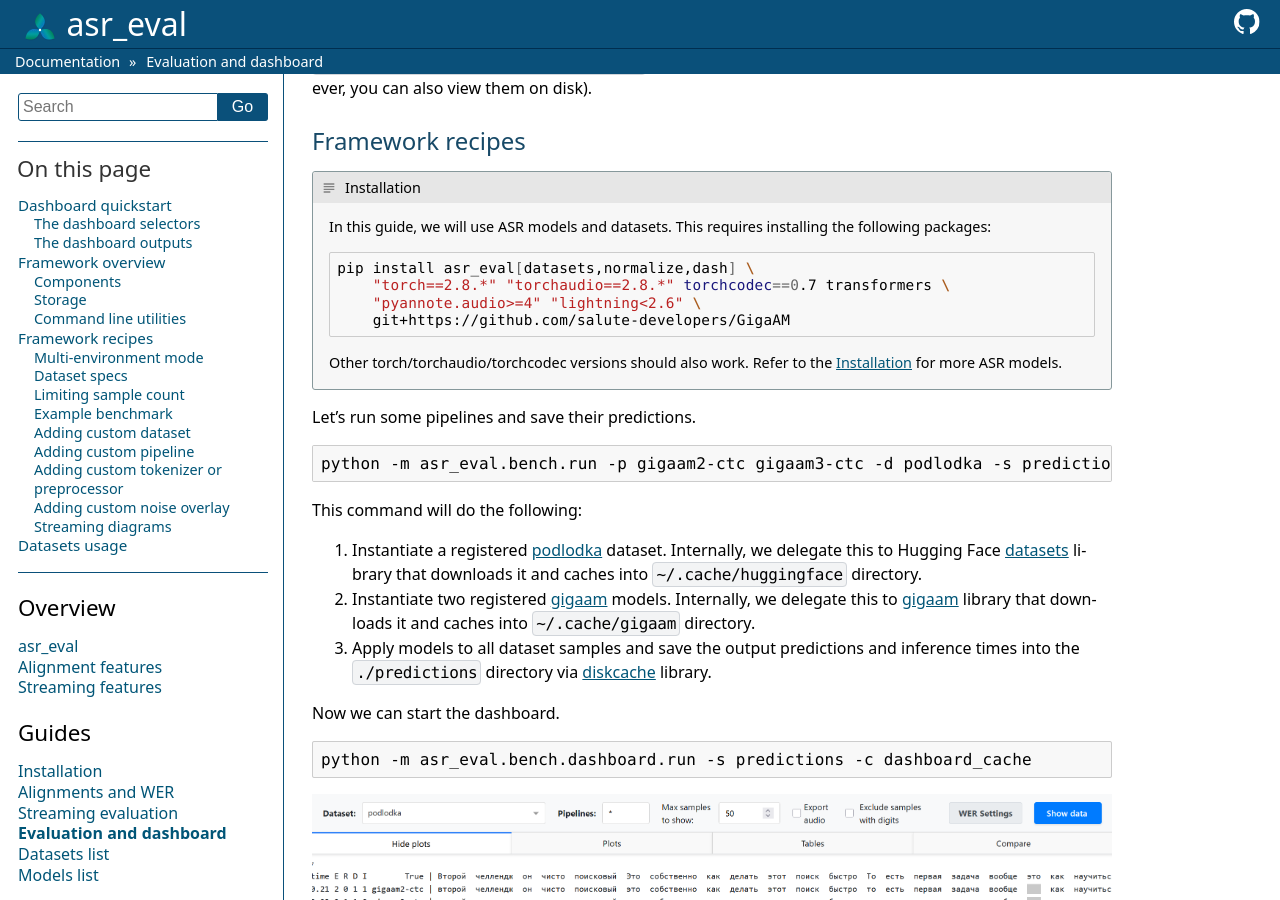
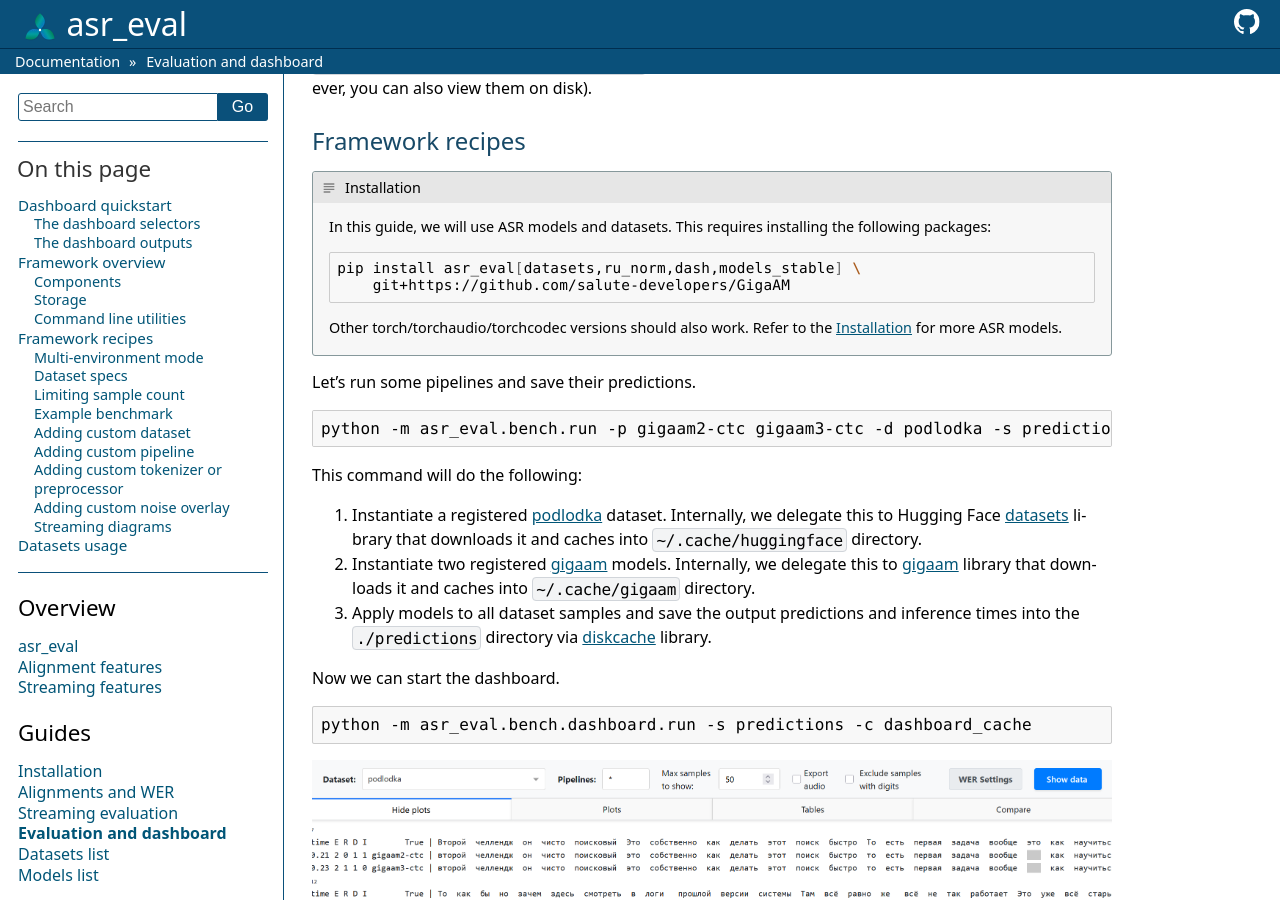
Before and after one commit to SibNN/asr_eval, a Sphinx documentation site: the page built from docs/source/guide_evaluation_dashboard.rst, in a window 1280 px wide and 900 px high, scrolled down 5147 px. Built offline with Sphinx 7.4.7, drawn with Linux system fonts in a browser that asks for light colours; cross-references to code outside the pages are shown as plain code; the version number is read from the project's files by our own code; some of the changed text lies outside the part shown.

Commit message:
update installation sections

```diff
--- a/docs/source/guide_alignment_wer.rst
+++ b/docs/source/guide_alignment_wer.rst
@@ -189,9 +189,7 @@
 
     For this section, we need a support for ASR models and datasets. Please
     install the required packages:
-
-    :code:`pip install asr_eval[datasets] "torch==2.8.*" "torchaudio==2.8.*" torchcodec==0.7 transformers`
-
+    :code:`pip install asr_eval[datasets,models_stable]`.
     Refer to the :doc:`guide_installation` for more ASR models.
 
 Let's retrieve a Russian dataset Podlodka-speech. It is annotated
--- a/docs/source/guide_evaluation_dashboard.rst
+++ b/docs/source/guide_evaluation_dashboard.rst
@@ -20,7 +20,7 @@
 .. admonition:: Installation
 
     For this section, please install the following packages:
-    :code:`pip install asr_eval[datasets,normalize,dash]`.
+    :code:`pip install asr_eval[datasets,ru_norm,dash]`.
     Refer to the :doc:`guide_installation` for more ASR models.
 
 The *asr_eval* package provides a dashboard to compare multiple models on multiple
@@ -265,9 +265,7 @@
 
     .. code-block:: bash
 
-        pip install asr_eval[datasets,normalize,dash] \
-            "torch==2.8.*" "torchaudio==2.8.*" torchcodec==0.7 transformers \
-            "pyannote.audio>=4" "lightning<2.6" \
+        pip install asr_eval[datasets,ru_norm,dash,models_stable] \
             git+https://github.com/salute-developers/GigaAM
 
     Other torch/torchaudio/torchcodec versions should also work.
--- a/docs/source/guide_streaming_evaluation.rst
+++ b/docs/source/guide_streaming_evaluation.rst
@@ -56,9 +56,7 @@
 
     For this guide, we need a support for ASR models and datasets. Please
     install the required packages:
-
-    :code:`pip install asr_eval[datasets] "torch==2.8.*" "torchaudio==2.8.*" torchcodec==0.7 transformers`
-
+    :code:`pip install asr_eval[datasets,models_stable]`.
     Refer to the :doc:`guide_installation` for more ASR models.
 
 In this guide we use "sova-rudevices-multivariant" Russian dataset and GigaAM-v3 model
```
